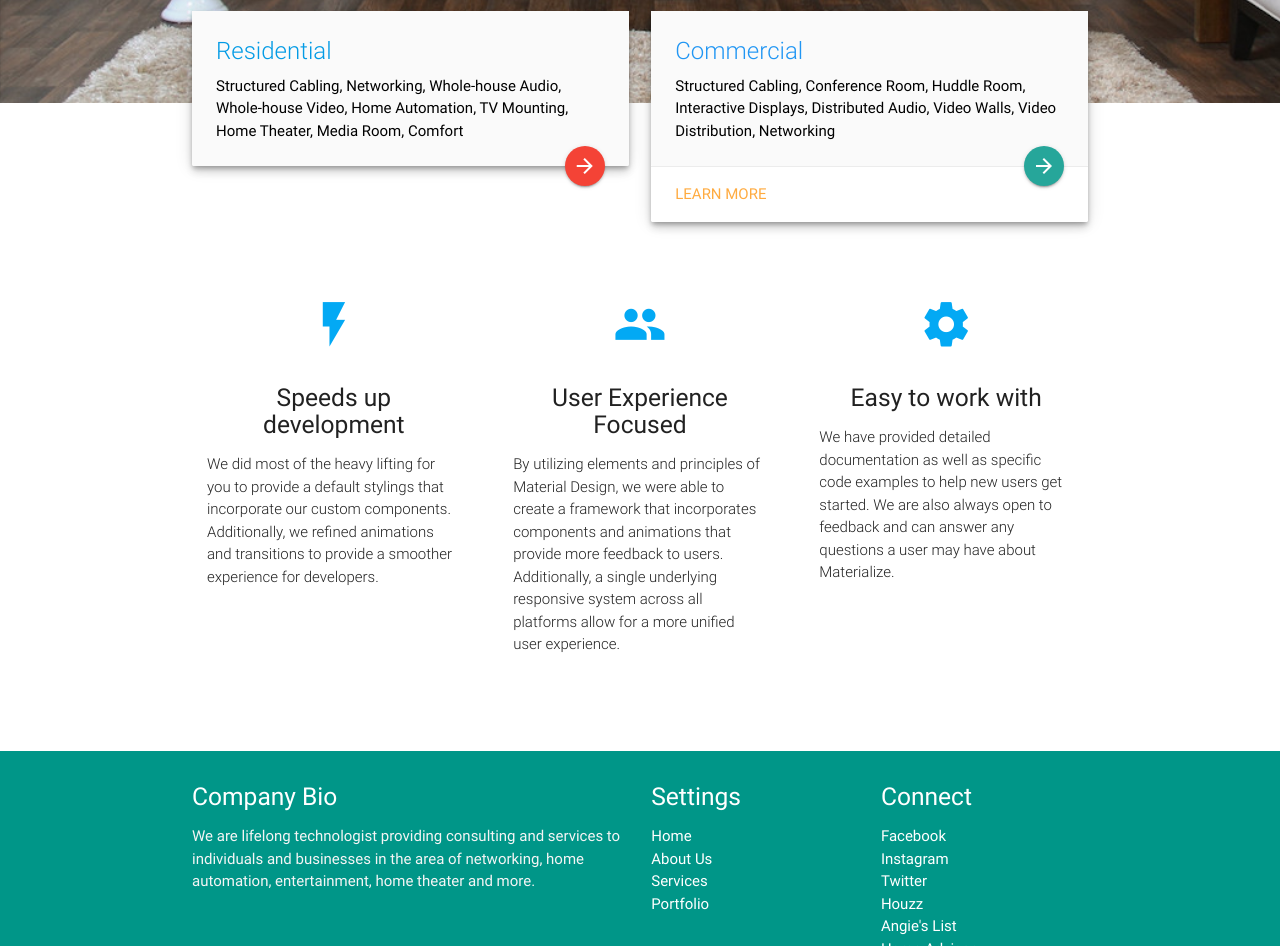
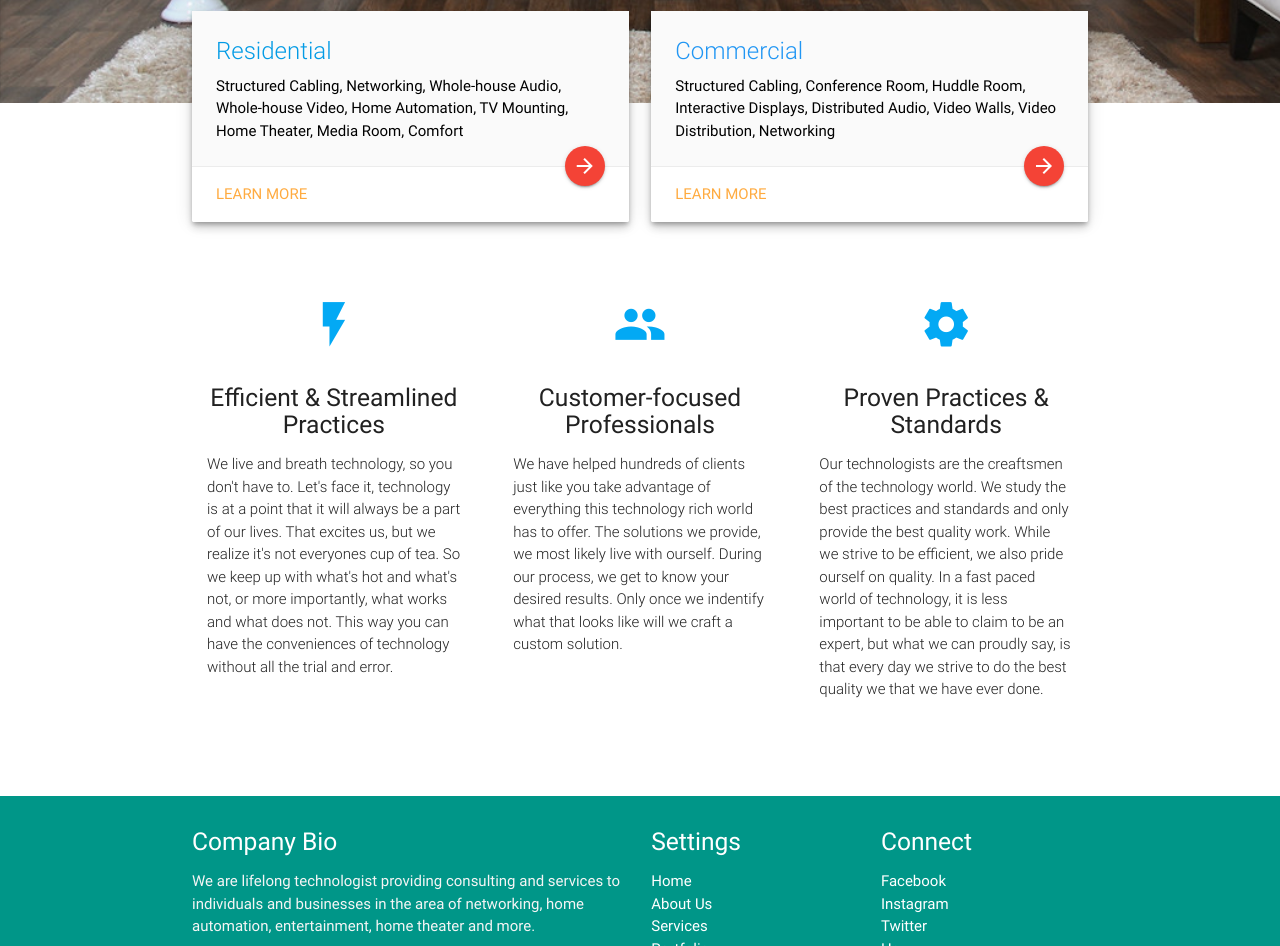
Before and after one commit to crjones/lsavp.com, a plain HTML site: page index.html in a window 1280 px wide. Shown: the part 761-1707 px from the top of the page. Drawn offline with nearby package versions, Linux system fonts and the light colour scheme.

Commit message:
updated sales topics on index

```diff
--- a/index.html
+++ b/index.html
@@ -42,7 +42,12 @@
             <div class="card-content grey lighten-5 black-text">
               <span class="card-title blue-text"><a href="#">Residential</a></span>
               <p>Structured Cabling, Networking, Whole-house Audio, Whole-house Video, Home Automation, TV Mounting, Home Theater, Media Room, Comfort</p>
-                <a class="btn-floating halfway-fab waves-effect waves-light red"><i class="material-icons">arrow_forward</i></a>
+            </div>
+            <div class="card-image">
+              <a class="btn-floating halfway-fab waves-effect waves-light red"><i class="material-icons">arrow_forward</i></a>
+            </div>
+            <div class="card-action blue-link">
+              <a href="#">Learn More</a>
             </div>
           </div>
         </div>
@@ -55,7 +60,7 @@
               <p>Structured Cabling, Conference Room, Huddle Room, Interactive Displays, Distributed Audio, Video Walls, Video Distribution, Networking</p>
             </div>
             <div class="card-image">
-              <a class="btn-floating halfway-fab waves-effect waves-light"><i class="material-icons">arrow_forward</i></a>
+              <a class="btn-floating halfway-fab waves-effect waves-light red"><i class="material-icons">arrow_forward</i></a>
             </div>
             <div class="card-action blue-link">
               <a href="#">Learn More</a>
@@ -73,27 +78,27 @@
         <div class="col s12 m4">
           <div class="icon-block">
             <h2 class="center light-blue-text"><i class="material-icons">flash_on</i></h2>
-            <h5 class="center">Speeds up development</h5>
+            <h5 class="center">Efficient & Streamlined Practices</h5>
 
-            <p class="light">We did most of the heavy lifting for you to provide a default stylings that incorporate our custom components. Additionally, we refined animations and transitions to provide a smoother experience for developers.</p>
+            <p class="light">We live and breath technology, so you don't have to. Let's face it, technology is at a point that it will always be a part of our lives. That excites us, but we realize it's not everyones cup of tea. So we keep up with what's hot and what's not, or more importantly, what works and what does not. This way you can have the conveniences of technology without all the trial and error.</p>
           </div>
         </div>
 
         <div class="col s12 m4">
           <div class="icon-block">
             <h2 class="center light-blue-text"><i class="material-icons">group</i></h2>
-            <h5 class="center">User Experience Focused</h5>
+            <h5 class="center">Customer-focused Professionals</h5>
 
-            <p class="light">By utilizing elements and principles of Material Design, we were able to create a framework that incorporates components and animations that provide more feedback to users. Additionally, a single underlying responsive system across all platforms allow for a more unified user experience.</p>
+            <p class="light">We have helped hundreds of clients just like you take advantage of everything this technology rich world has to offer. The solutions we provide, we most likely live with ourself. During our process, we get to know your desired results. Only once we indentify what that looks like will we craft a custom solution. </p>
           </div>
         </div>
 
         <div class="col s12 m4">
           <div class="icon-block">
             <h2 class="center light-blue-text"><i class="material-icons">settings</i></h2>
-            <h5 class="center">Easy to work with</h5>
+            <h5 class="center">Proven Practices & Standards</h5>
 
-            <p class="light">We have provided detailed documentation as well as specific code examples to help new users get started. We are also always open to feedback and can answer any questions a user may have about Materialize.</p>
+            <p class="light">Our technologists are the creaftsmen of the technology world. We study the best practices and standards and only provide the best quality work. While we strive to be efficient, we also pride ourself on quality. In a fast paced world of technology, it is less important to be able to claim to be an expert, but what we can proudly say, is that every day we strive to do the best quality we that we have ever done.</p>
           </div>
         </div>
       </div>
```
